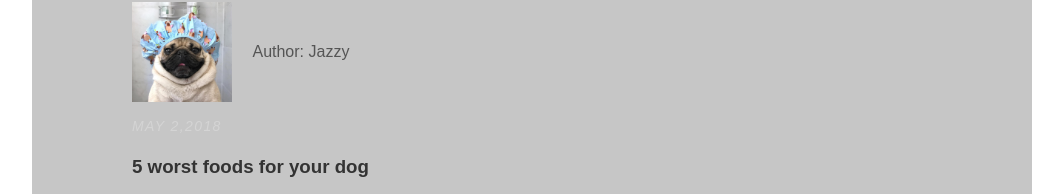
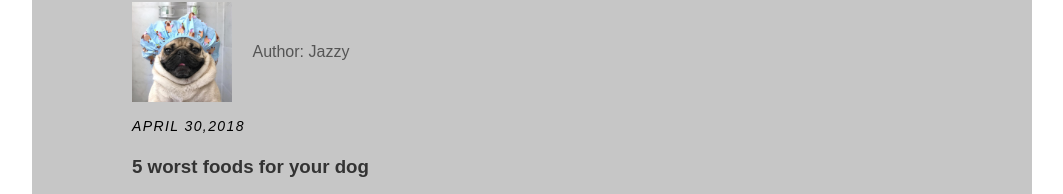
Before and after one commit to gitjazzy/gitjazzy.github.io, a plain HTML site: page index.html in a window 1280 px wide. Shown: the part 2294-2488 px from the top of the page, without its empty margins (108-1171 px from the left). Drawn offline with Linux system fonts and the light colour scheme.

Commit message:
Add files via upload

```diff
--- a/index.html
+++ b/index.html
@@ -62,7 +62,7 @@ Full of antioxidants and Vitamin C. There’s a reason there’s the old saying
           <img src="dogthepug.jpg">
           <span> Author: Jazzy</span>
         </div>
-        <p class="post-date"><em>May 2,2018</em></p>
+        <p class="post-date"><em>April 30,2018</em></p>
         <h3 class="post-title">5 worst foods for your dog</h3>
         <div class="post-content">
 
--- a/styles.css
+++ b/styles.css
@@ -105,7 +105,7 @@ a:hover {
   margin-left: 16px;
 }
 .post-date {
-  color: #D4D4D4;
+  color: black;
   font-size: 14px;
   text-transform: uppercase;
   letter-spacing: 0.1em
```
